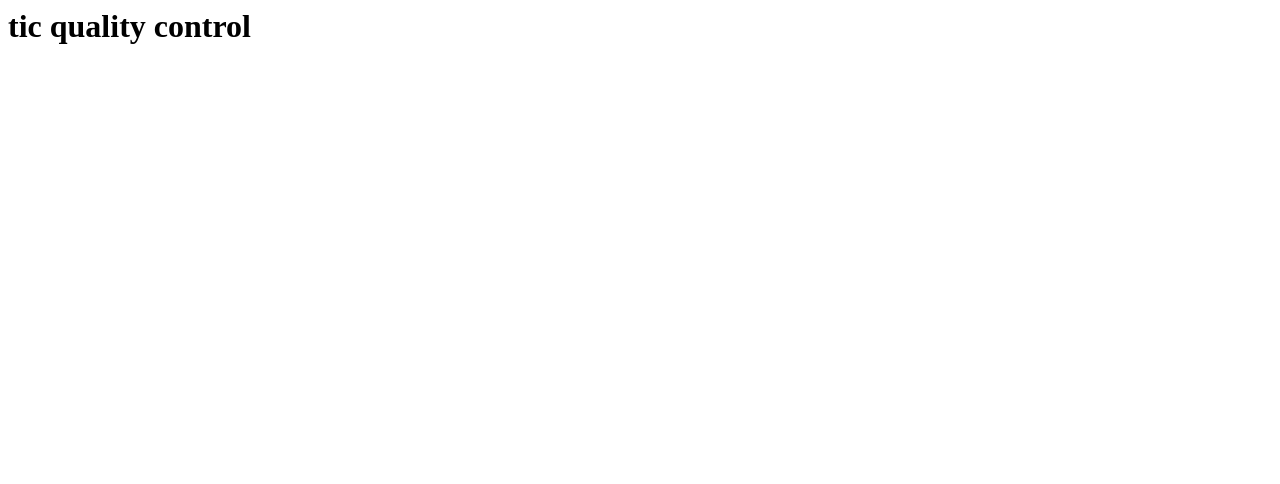
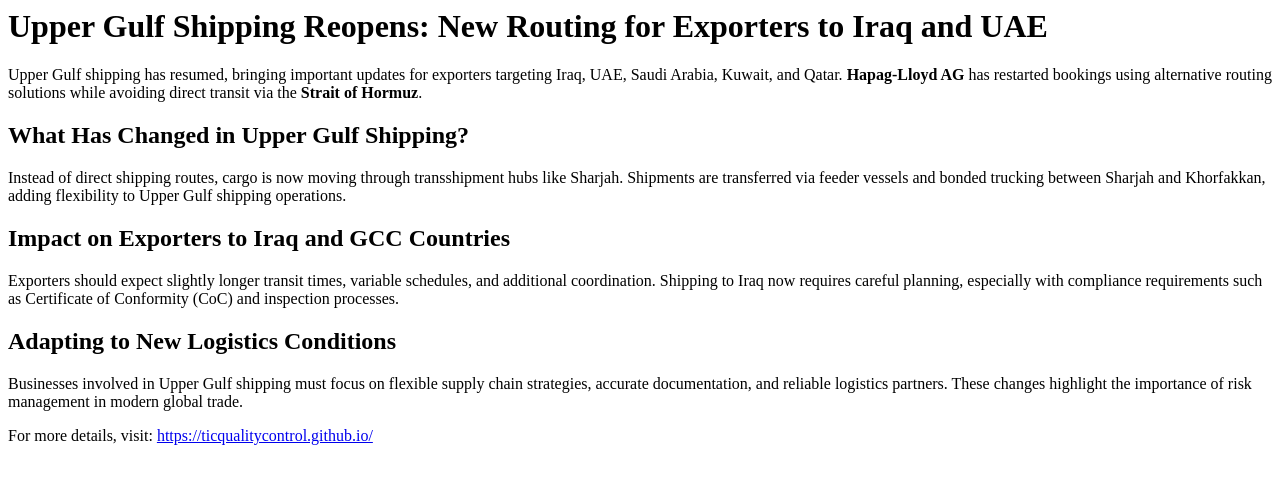
Before and after one commit to ticqualitycontrol/ticqualitycontrol.github.io, a plain HTML site: page index.html in a window 1280 px wide. Drawn offline with Linux system fonts and the light colour scheme.

Commit message:
Revise index.html for Upper Gulf Shipping updates
Updated the content to reflect new routing information for exporters to Iraq and UAE, including changes in shipping logistics and compliance requirements.

```diff
--- a/index.html
+++ b/index.html
@@ -1 +1,17 @@
-<h1>tic quality control</h1>
+<h1>Upper Gulf Shipping Reopens: New Routing for Exporters to Iraq and UAE</h1>
+
+<p>Upper Gulf shipping has resumed, bringing important updates for exporters targeting Iraq, UAE, Saudi Arabia, Kuwait, and Qatar. <strong>Hapag-Lloyd AG</strong> has restarted bookings using alternative routing solutions while avoiding direct transit via the <strong>Strait of Hormuz</strong>.</p>
+
+<h2>What Has Changed in Upper Gulf Shipping?</h2>
+
+<p>Instead of direct shipping routes, cargo is now moving through transshipment hubs like Sharjah. Shipments are transferred via feeder vessels and bonded trucking between Sharjah and Khorfakkan, adding flexibility to Upper Gulf shipping operations.</p>
+
+<h2>Impact on Exporters to Iraq and GCC Countries</h2>
+
+<p>Exporters should expect slightly longer transit times, variable schedules, and additional coordination. Shipping to Iraq now requires careful planning, especially with compliance requirements such as Certificate of Conformity (CoC) and inspection processes.</p>
+
+<h2>Adapting to New Logistics Conditions</h2>
+
+<p>Businesses involved in Upper Gulf shipping must focus on flexible supply chain strategies, accurate documentation, and reliable logistics partners. These changes highlight the importance of risk management in modern global trade.</p>
+
+<p>For more details, visit: <a href="https://ticqualitycontrol.github.io/">https://ticqualitycontrol.github.io/</a></p>
```
